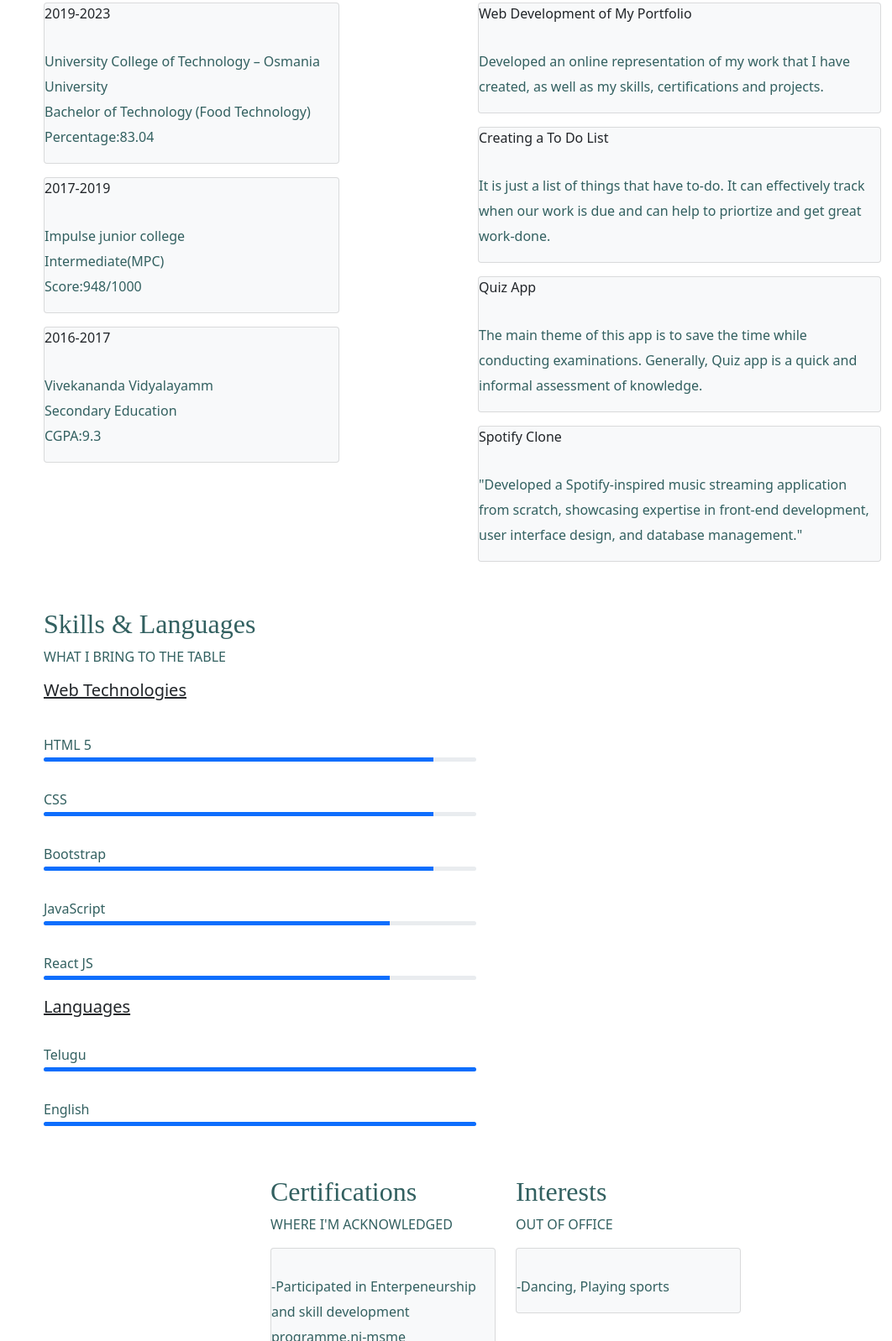
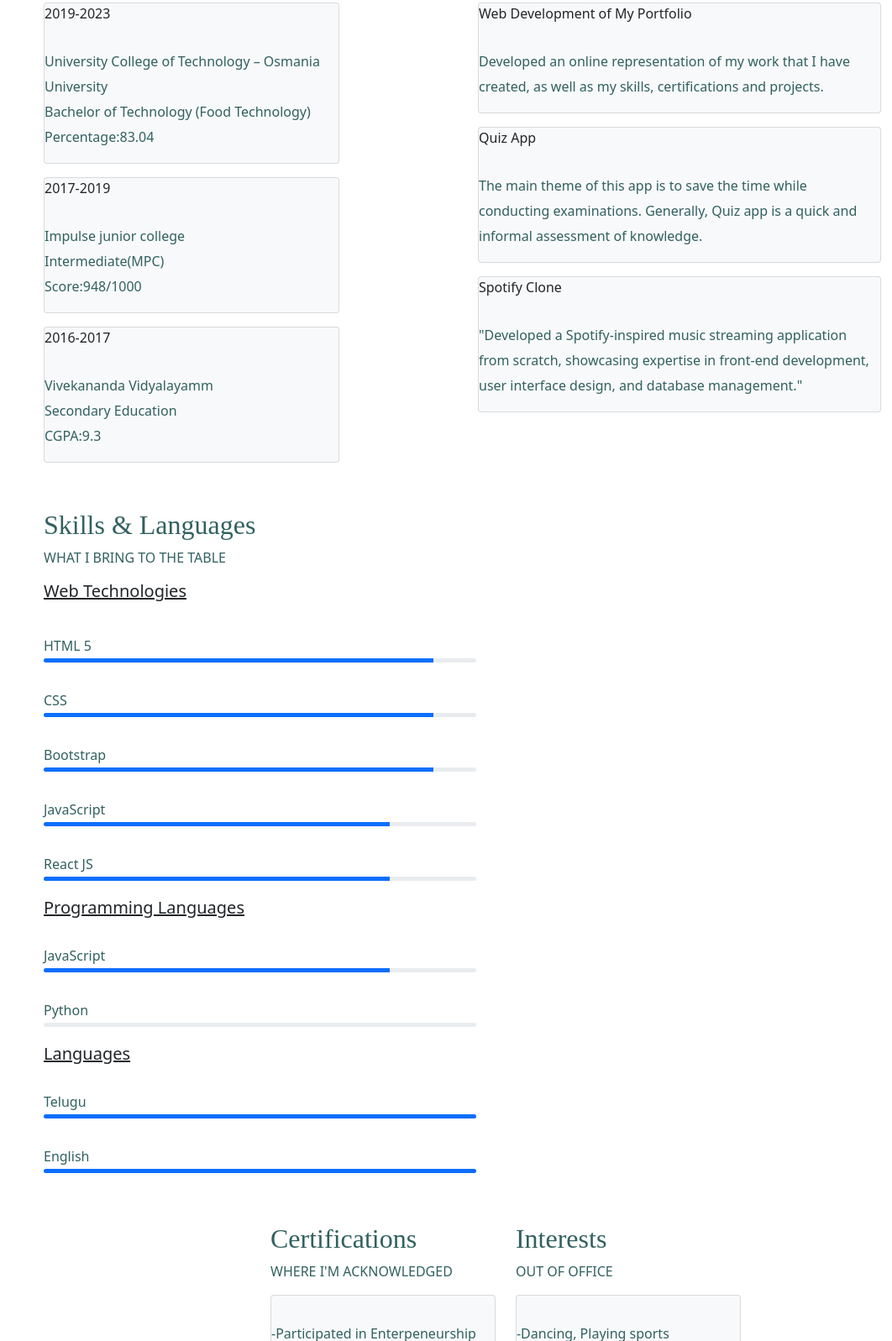
Before and after one commit to rishithagajula/portfolio, a plain HTML site: page index.html in a window 1280 px wide. Shown: the part 1490-3087 px from the top of the page at 84% size, without its empty margins (218-1280 px from the left). Drawn offline with nearby package versions, Linux system fonts and the light colour scheme.

Commit message:
Portfolio

```diff
--- a/index.html
+++ b/index.html
@@ -37,7 +37,7 @@
             <span class="no"  style="margin-top: 30px;">+91 6304933074</span>
             <div class="social-icons" style="margin-top: 30px; "><a href="https://www.linkedin.com/in/rishithagajula" target="_blank"><i class="fa-brands fa-linkedin-in" style="margin-right: 20px;"></i></a>
                 </div>
-                <a href="../assets/Rishitha Resume (2).pdf" download="Rishitha Resume (2).pdf.png" id="downloadresume"><button style="color: darkblue;border: none;font-weight:lighter;margin-top: 30px;">Download Resume</button></a>
+                <a href="./assets/Rishitha Gajula.pdf" download="Rishitha Gajula .pdf" id="downloadresume"><button style="color: darkblue;border: none;font-weight:lighter;margin-top: 30px;">Download Resume</button></a>
             </div>
         </div>
         </div>
@@ -92,12 +92,6 @@
                         </p>
                     </span>
                     <span class="card text-dark bg-light mb-3 " style="max-width: 30rem;">
-                        <span class="card-head" class="major"> Creating a To Do List</span>
-                        <p class="major" class="card-text">
-                            It is just a list of things that have to-do. It can effectively track when our work is due and can help to priortize and get great work-done.
-                        </p>
-                    </span>
-                    <span class="card text-dark bg-light mb-3 " style="max-width: 30rem;">
                         <span class="card-head" class="major"> Quiz App</span>
                         <p class="major" class="card-text">
                             The main theme of this app is to save the time while conducting examinations. Generally, Quiz app is a quick and informal assessment of knowledge.
@@ -137,7 +131,21 @@
                     <div class="progress" style="height:5px;">
                         <div class="progress-bar" role="progressbar" style="width: 80%" aria-valuenow="100" aria-valuemin="0" aria-valuemax="100"></div>
                     </div>
-                    <div><h5 style="padding-top: 20px; text-decoration: underline;"> Languages</h5>
+                </div>
+
+                    <div>
+                        <h5 style="padding-top: 20px; text-decoration: underline;">Programming Languages</h5>
+                        <div class="skill">JavaScript</div>
+                        <div class="progress" style="height:5px;">
+                            <div class="progress-bar" role="progressbar" style="width: 80%" aria-valuenow="100" aria-valuemin="0" aria-valuemax="100"></div>
+                        </div>
+                        <div class="skill">Python</div>
+                        <div class="progress" style="height:5px;">
+                         <div class="progress-bar" role="progressbar" style="width: 0%" aria-valuenow="100" aria-valuemin="0" aria-valuemax="100"></div>
+                        </div>
+                    </div>
+                    <div>
+                        <h5 style="padding-top: 20px; text-decoration: underline;"> Languages</h5>
                     <div class="col col-lg-12 col-md-6 col-sm-6"><div class="skill">Telugu</div>
                     <div class="progress" style="height:5px;">
                         <div class="progress-bar" role="progressbar" style="width: 100%" aria-valuenow="100" aria-valuemin="0" aria-valuemax="100"></div>
```
Also changed, not shown: 3 other files.
